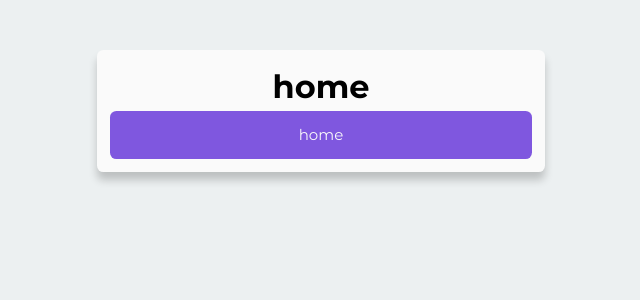
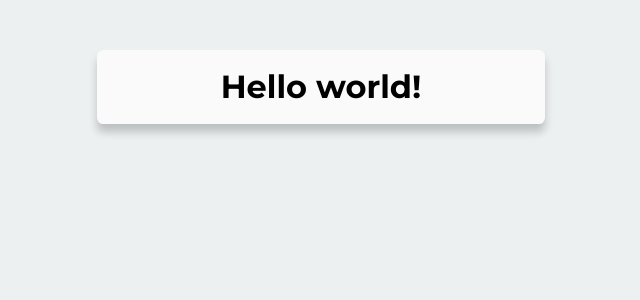
Before and after one commit to SoaresLeonardo/next-js-development, a Next.js app: page / in a window 1280 px wide. Shown: the top 300 px of the page, without its empty margins (319-959 px from the left). Built offline with nearby package versions, Linux system fonts and the light colour scheme.

Commit message:
Update page.tsx

```diff
--- a/src/app/page.tsx
+++ b/src/app/page.tsx
@@ -6,8 +6,7 @@ export default function Home() {
   return (
     <>
       <S.Container>
-        <h1>home</h1>
-        <button>home</button>
+        <h1>Hello world!</h1>
       </S.Container>
     </>
   );
```
